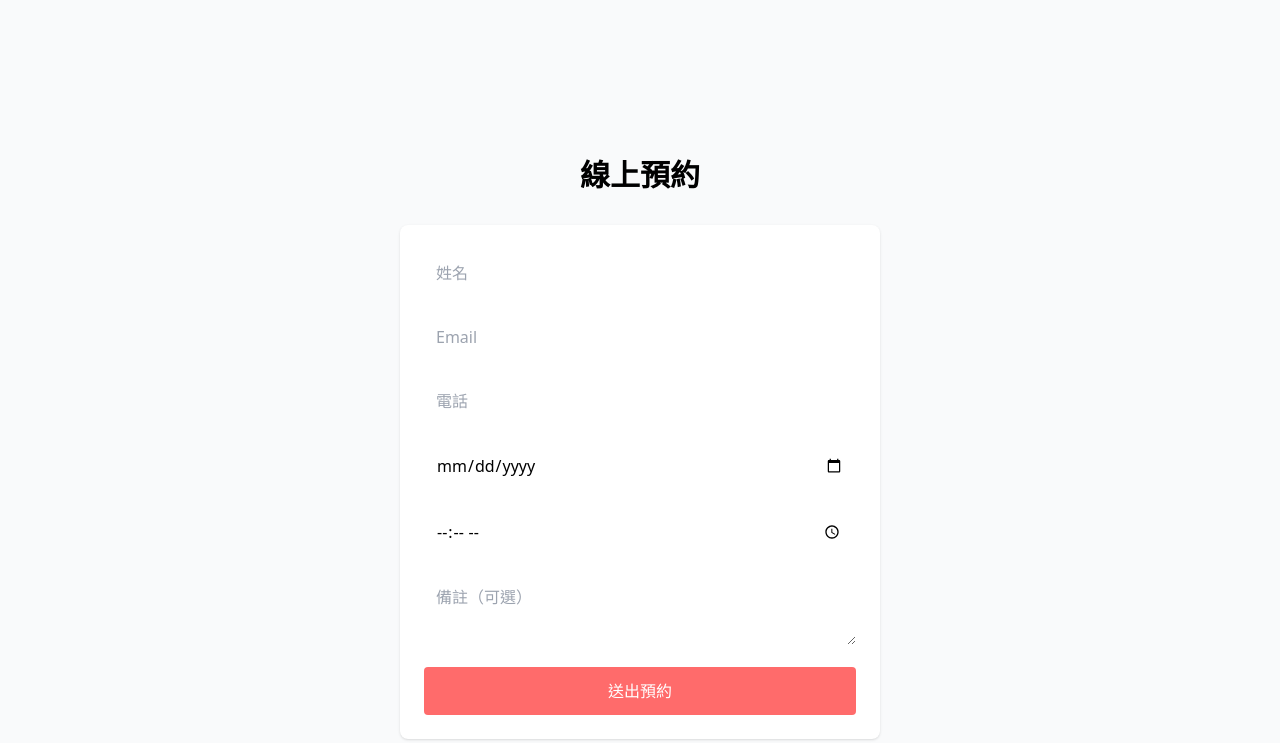
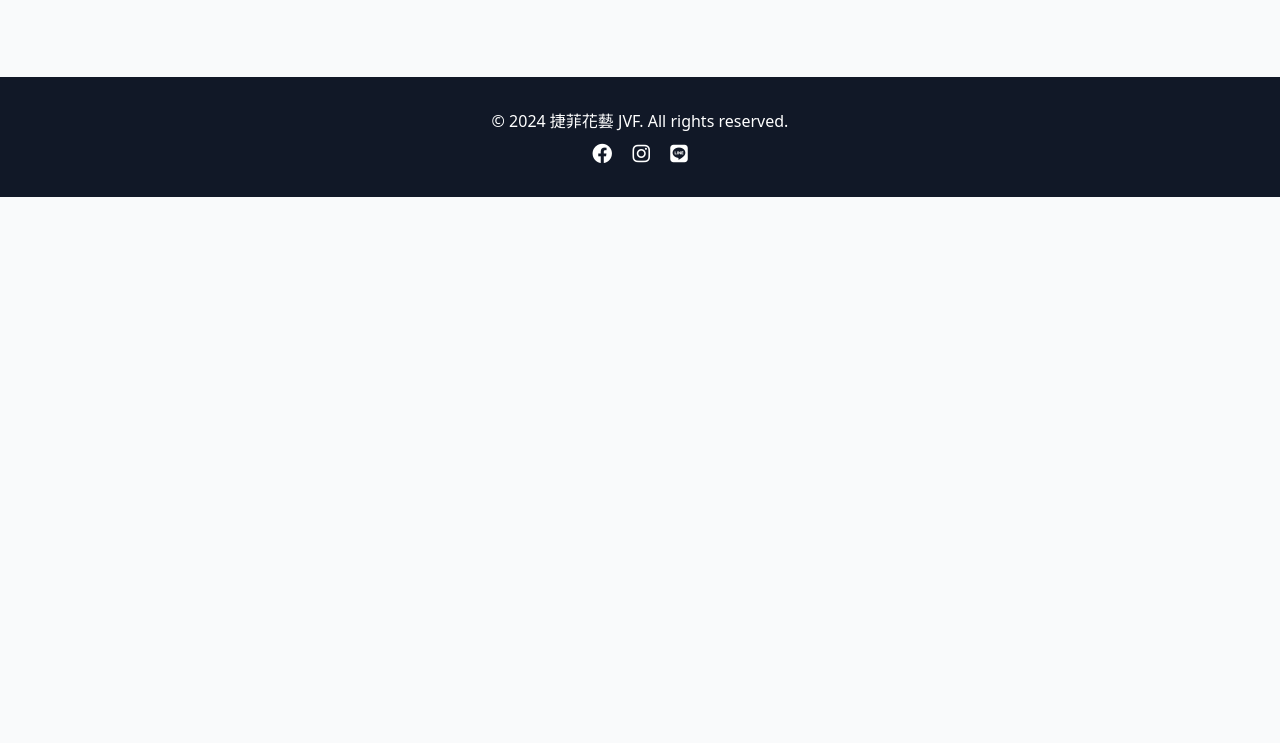
Before and after one commit to Jerrypppppp/jiefei-flower, a website with bundled scripts: page index.html in a window 1280 px wide. Shown: the part 2621-3364 px from the top of the page. After the commit the page ends 2818 px from the top, so only its background shows below. Built offline with nearby package versions, Linux system fonts and the light colour scheme; no server answers.

Commit message:
feat: 移除線上預約功能

```diff
--- a/index.html
+++ b/index.html
@@ -165,23 +165,6 @@
                 </form>
             </div>
         </div>
-    </section>
-
-    <!-- Booking 線上預約區塊 -->
-    <section id="booking" class="py-20 bg-gray-50">
-      <div class="container mx-auto px-4 max-w-lg">
-        <h2 class="text-3xl font-bold text-center mb-8">線上預約</h2>
-        <form id="bookingForm" class="space-y-4 bg-white p-6 rounded-lg shadow">
-          <input type="text" id="userName" placeholder="姓名" class="w-full rounded border-gray-300 p-3" required>
-          <input type="email" id="userEmail" placeholder="Email" class="w-full rounded border-gray-300 p-3" required>
-          <input type="tel" id="phone" placeholder="電話" class="w-full rounded border-gray-300 p-3" required>
-          <input type="date" id="date" class="w-full rounded border-gray-300 p-3" required>
-          <input type="time" id="time" class="w-full rounded border-gray-300 p-3" required>
-          <textarea id="note" placeholder="備註（可選）" class="w-full rounded border-gray-300 p-3"></textarea>
-          <button type="submit" class="w-full bg-primary text-white py-3 rounded hover:bg-primary/90">送出預約</button>
-        </form>
-        <div id="bookingMsg" class="text-center mt-4 text-green-600 hidden">預約成功！我們會盡快與您聯絡。</div>
-      </div>
     </section>
 
     <!-- Footer 頁尾 -->
```
